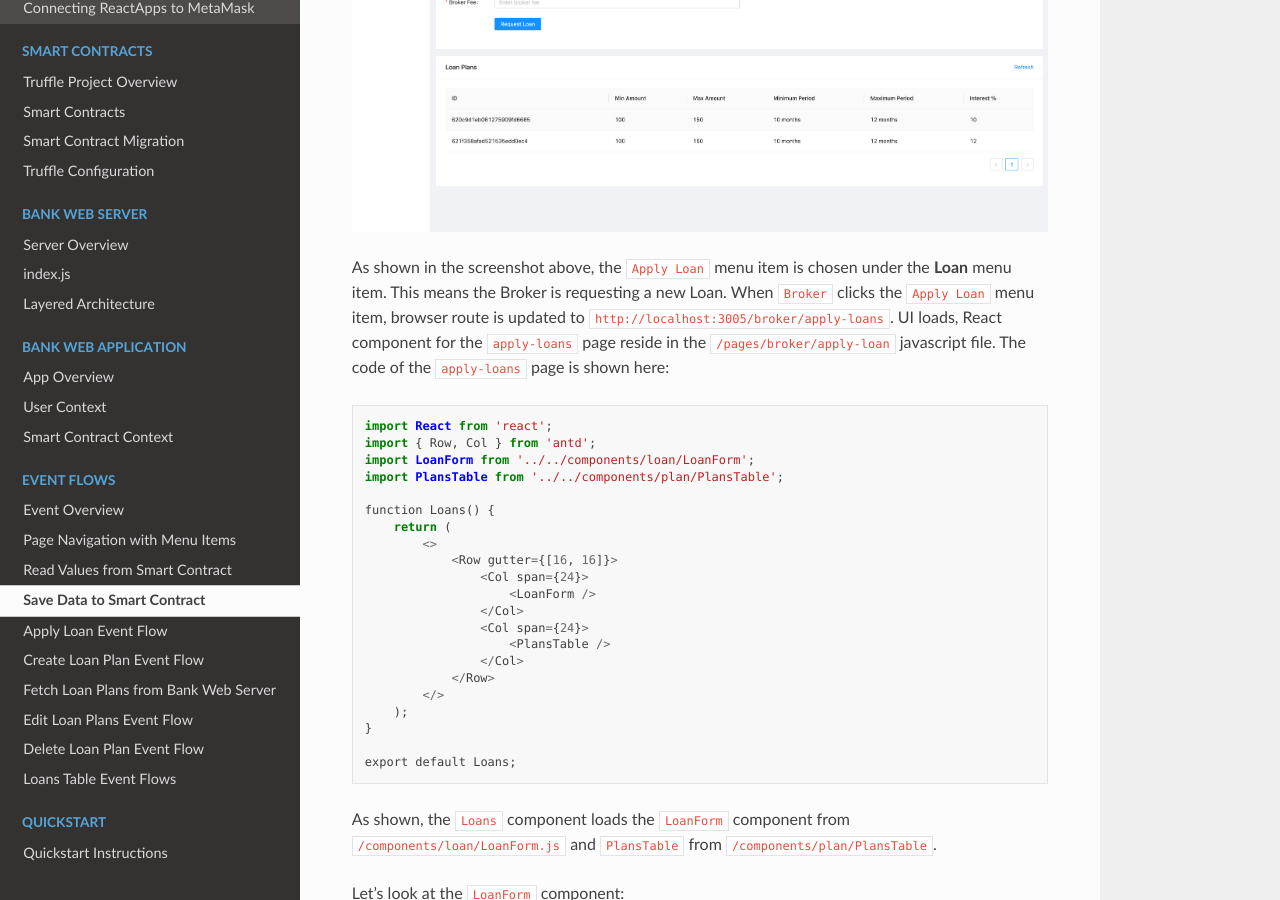
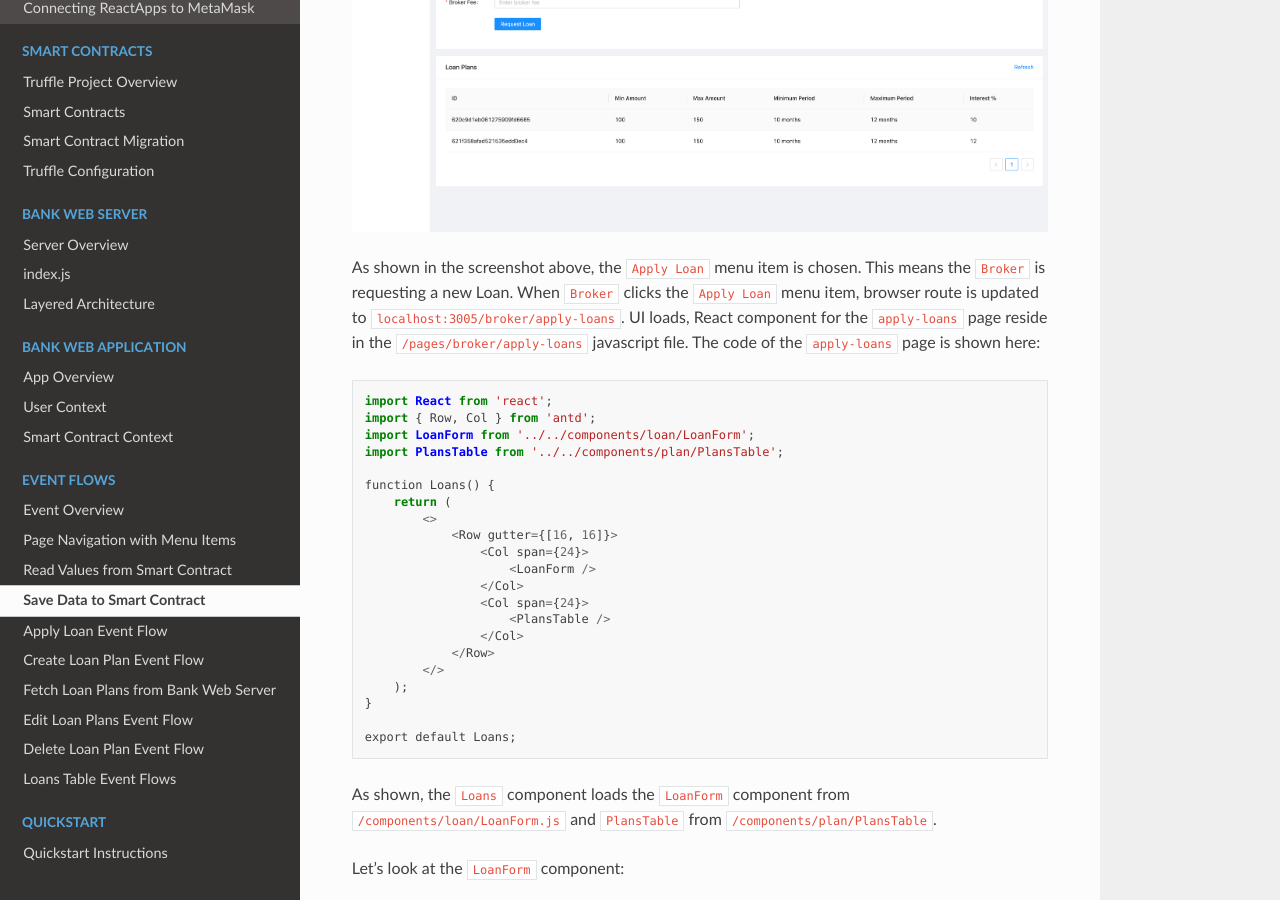
Before and after one commit to NivedithaKarthikeyan/LandregistryApp, a Sphinx documentation site: the page built from docs/source/eventFlow/saveValuesToSmartContract.rst, in a window 1280 px wide and 900 px high, scrolled down 416 px. Built offline with Sphinx 7.4.7 and the Read the Docs theme 2.0.0, drawn with Linux system fonts in a browser that asks for light colours.

Commit message:
save data blockchain docs

```diff
--- a/docs/source/eventFlow/saveValuesToSmartContract.rst
+++ b/docs/source/eventFlow/saveValuesToSmartContract.rst
@@ -6,10 +6,10 @@ As an example, we show how to save a loan request in the blockchain.
 
 .. image:: ../images/loan_request.png
 
-As shown in the screenshot above, the ``Apply Loan`` menu item is chosen under the **Loan** menu item.
-This means the Broker is requesting a new Loan.
-When ``Broker`` clicks the ``Apply Loan`` menu item,  browser route is updated to ``http://localhost:3005/broker/apply-loans``.
-UI loads, React component for the ``apply-loans`` page reside in the ``/pages/broker/apply-loan`` javascript file.
+As shown in the screenshot above, the ``Apply Loan`` menu item is chosen.
+This means the ``Broker`` is requesting a new Loan.
+When ``Broker`` clicks the ``Apply Loan`` menu item,  browser route is updated to ``localhost:3005/broker/apply-loans``.
+UI loads, React component for the ``apply-loans`` page reside in the ``/pages/broker/apply-loans`` javascript file.
 The code of the ``apply-loans`` page is shown here: ::
 
     import React from 'react';
```
